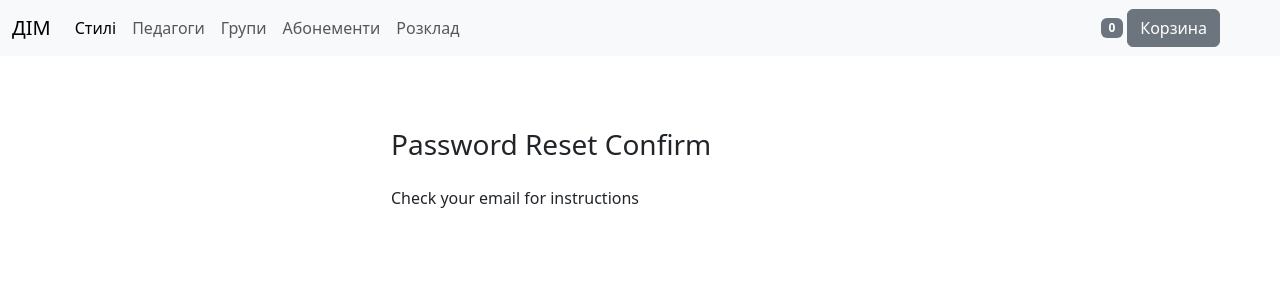
After one commit to qnazar/DIM, a Django app: page /auth/password_reset/confirm/ in a window 1280 px wide. The commit adds this page. Shown: the top 300 px of the page. Run offline with Django 4.2, Linux system fonts and the light colour scheme; some libraries are stand-ins or nearby versions.

Commit message:
Reset password implementation

```diff
--- a/authentication/templates/authentication/dashboard.html
+++ b/authentication/templates/authentication/dashboard.html
@@ -4,4 +4,5 @@
 
 {% block content %}
 <h1>Dashboard</h1>
+<a href="{% url 'auth:edit_details' %}">Редагувати профіль</a>
 {% endblock %}
--- /dev/null
+++ b/authentication/templates/authentication/delete_confirm.html
@@ -0,0 +1 @@
+DELETE CONFIRMED
--- /dev/null
+++ b/authentication/templates/authentication/edit_details.html
@@ -0,0 +1,4 @@
+<form>
+    {% csrf_token %}
+    {{ form.as_p }}
+</form>
--- a/authentication/templates/authentication/login.html
+++ b/authentication/templates/authentication/login.html
@@ -12,5 +12,6 @@
     <button type="submit" class="btn">Логін</button>
 </form>
 <a href="{% url 'auth:registration' %}">Зареєструватися</a>
+<a href="{% url 'auth:password_reset' %}">Забули пароль?</a>
 </body>
 </html>
--- /dev/null
+++ b/authentication/templates/authentication/reset_status.html
@@ -0,0 +1,46 @@
+{% extends "base.html" %}
+{% block title %}Log-in{% endblock %}
+{% block content %}
+
+<style>
+    .container-fluid {
+        max-width: 100%;
+    }
+
+    .account-form input {
+        border: 2px solid #ccc;
+        height: calc(2em + .75rem + 2px);
+    }
+
+    .account-form input:focus {
+        border-color: #1497ff;
+        box-shadow: none;
+    }
+</style>
+
+
+<div class="container-fluid">
+    <div class="row no-gutter">
+        <div class="col-md-12">
+            <div class="login d-flex align-items-center py-5">
+                <div class="container">
+                    <div class="row">
+                        <div class="col-12 col-lg-6  mx-auto">
+                            <div class="p-4">
+                                {% if 'confirm' in request.get_full_path %}
+                                        <h3 class="mb-4">Password Reset Confirm</h3>
+                                        <p>Check your email for instructions</p>
+                                {% endif%}
+                                {% if 'complete' in request.get_full_path %}
+                                        <h3 class="mb-4">Password Reset Success</h3>
+                                        <a href="{% url 'auth:login' %}">Login</a>
+                                {% endif%}
+                            </div>
+                        </div>
+                    </div>
+                </div>
+            </div>
+        </div>
+    </div>
+</div>
+{% endblock %}
--- a/authentication/urls.py
+++ b/authentication/urls.py
@@ -1,18 +1,44 @@
-from django.urls import path
+from django.urls import path, reverse
 from django.contrib.auth import views as auth_views
+from django.views.generic import TemplateView
 
-from .views import registration, confirm_email, dashboard
+from .views import registration, confirm_email, dashboard, edit_details, delete_user
+from .forms import PsswrdResetForm, PsswrdResetConfirmForm
 
 urlpatterns = [
     path('registration/', registration, name='registration'),
     path('registration/confirm_email/<slug:uidb64>/<slug:token>', confirm_email, name='confirm_email'),
-    path('dashboard/', dashboard, name='dashboard'),  # TODO move to other place
     path('login/', auth_views.LoginView.as_view(template_name='authentication/login.html'), name='login'),
     path('logout/', auth_views.LogoutView.as_view(), name='logout'),
+
+    path('dashboard/', dashboard, name='dashboard'),  # TODO move to other place
+    path('dashboard/edit/', edit_details, name='edit_details'),
+    path('dashboard/delete/', delete_user, name='delete_user'),
+    path('dashboard/delete/confirm', TemplateView.as_view(
+        template_name='authentication/delete_confirm.html'
+    ), name='delete_confirm'),
+
     # path('password_change/', auth_views.PasswordChangeView.as_view(), name='password_change'),
     # path('password_change/done/', auth_views.PasswordChangeDoneView.as_view(), name='password_change_done'),
-    # path('password_reset/', auth_views.PasswordResetView.as_view(), name='password_reset'),
-    # path('password_reset/done/', auth_views.PasswordResetDoneView.as_view(), name='password_reset_done'),
-    # path('reset/<uidb64>/<token>/', auth_views.PasswordResetConfirmView.as_view(), name='password_reset_confirm'),
-    # path('reset/done/', auth_views.PasswordResetCompleteView.as_view(), name='password_reset_complete'),
+
+    path('password_reset/', auth_views.PasswordResetView.as_view(
+        template_name='authentication/password_reset_form.html',
+        success_url='/auth/password_reset/confirm/',
+        email_template_name='authentication/password_reset_email.html',
+        form_class=PsswrdResetForm
+    ), name='password_reset'),
+
+    path('password_reset/confirm/', TemplateView.as_view(
+        template_name="authentication/reset_status.html"
+    ), name='password_reset_done'),
+
+    path('password_reset/confirm/<uidb64>/<token>/', auth_views.PasswordResetConfirmView.as_view(
+        template_name='authentication/password_reset_confirm.html',
+        success_url='/auth/password_reset/complete/',
+        form_class=PsswrdResetConfirmForm
+    ), name='password_reset_confirm'),
+
+    path('password_reset/complete/', TemplateView.as_view(
+        template_name="authentication/reset_status.html"
+    ), name='password_reset_complete'),
 ]
```
Also changed, not shown: authentication/forms.py (+43 -2 lines), authentication/templates/authentication/password_reset_confirm.html (added, +91 -0 lines), authentication/templates/authentication/password_reset_email.html (added, +17 -0 lines), authentication/templates/authentication/password_reset_form.html (added, +28 -0 lines), authentication/views.py (+22 -2 lines).
